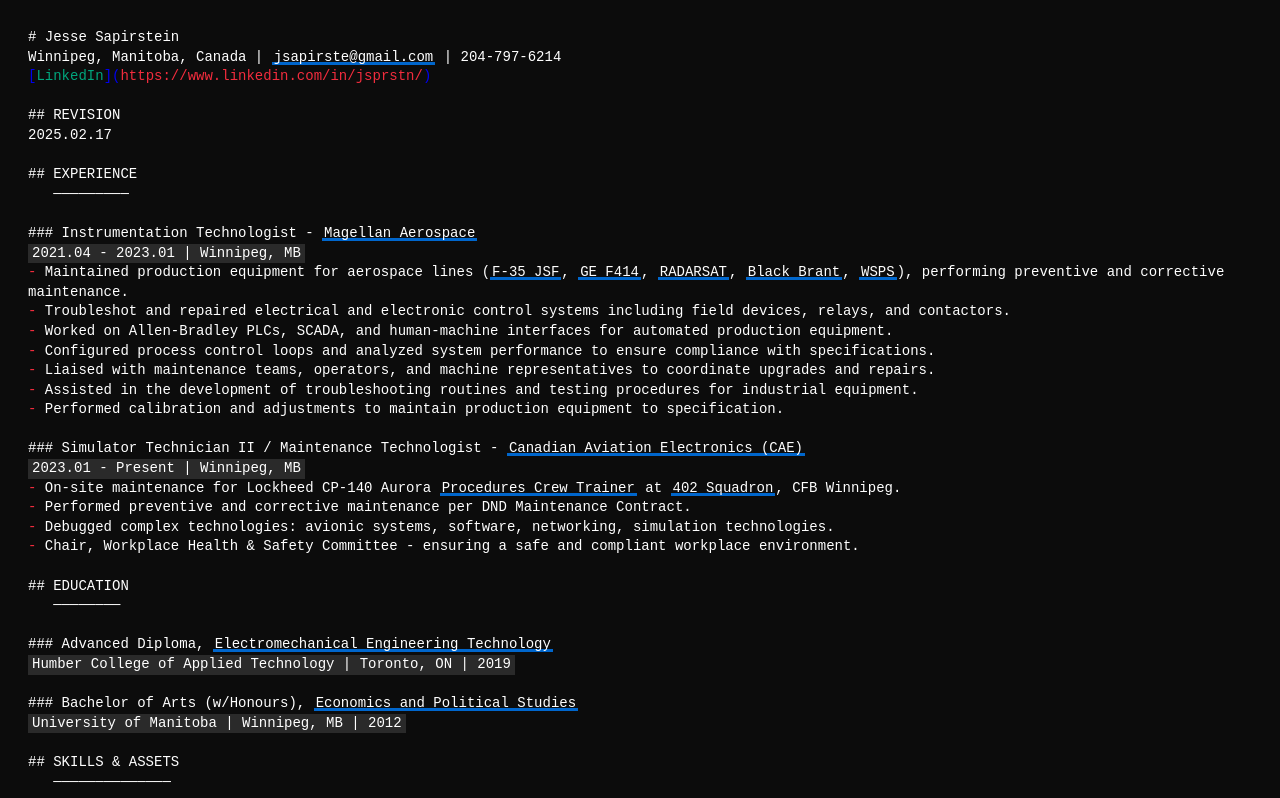
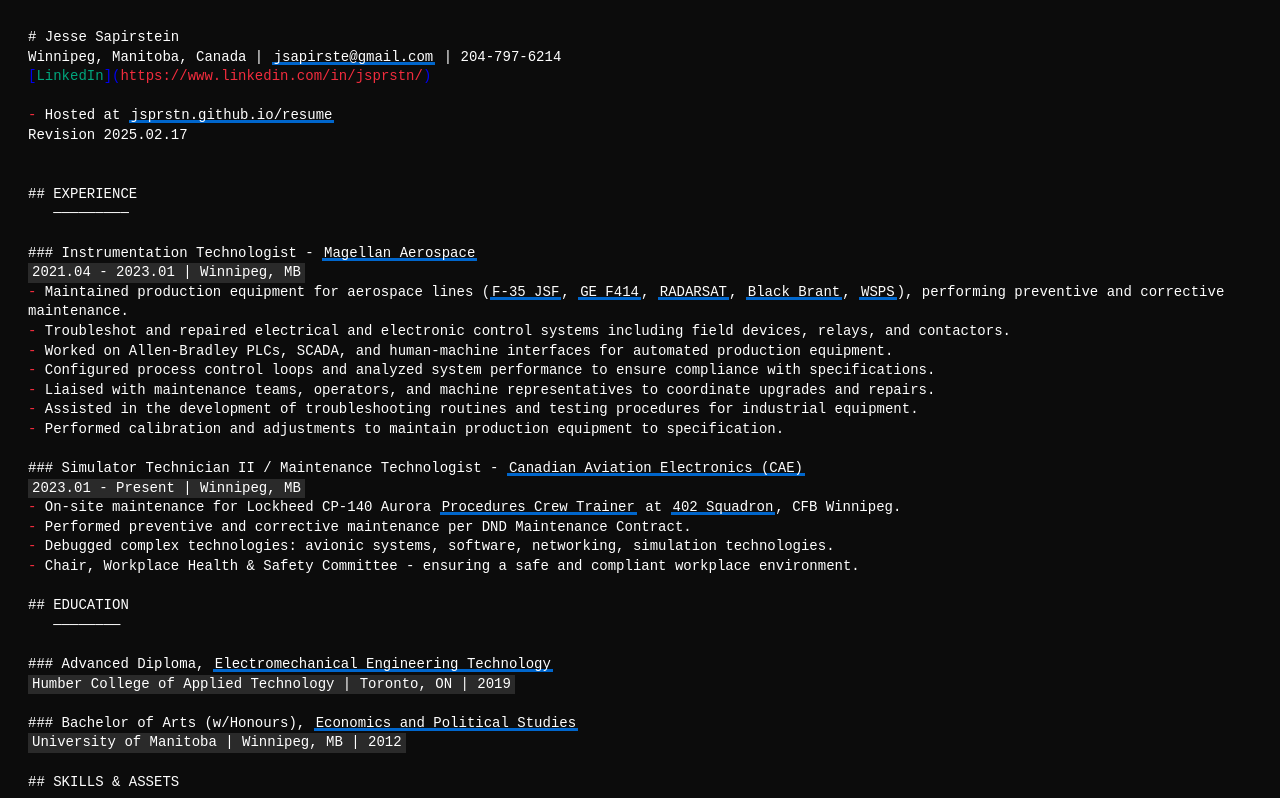
Before and after one commit to jsprstn/resume, a plain HTML site: page index.html in a window 1280 px wide. Shown: the top 798 px of the page. Drawn offline with Linux system fonts and the light colour scheme.

Commit message:
Update index.html

```diff
--- a/index.html
+++ b/index.html
@@ -72,8 +72,9 @@
 Winnipeg, Manitoba, Canada | <a href="mailto:jsapirste@gmail.com"><span class="tech-link">jsapirste@gmail.com</span></a> | 204-797-6214
 <a href="https://www.linkedin.com/in/jsprstn/" target="_blank">[<span class="link-text">LinkedIn</span>](<span class="url">https://www.linkedin.com/in/jsprstn/</span>)</a>
 
-## REVISION
-2025.02.17
+<span class="hyphen">-</span> Hosted at <a href="https://jsprstn.github.io/resume/" target="_blank"><span class="tech-link">jsprstn.github.io/resume</span></a>
+Revision 2025.02.17
+
 
 ## EXPERIENCE
    ─────────
```
